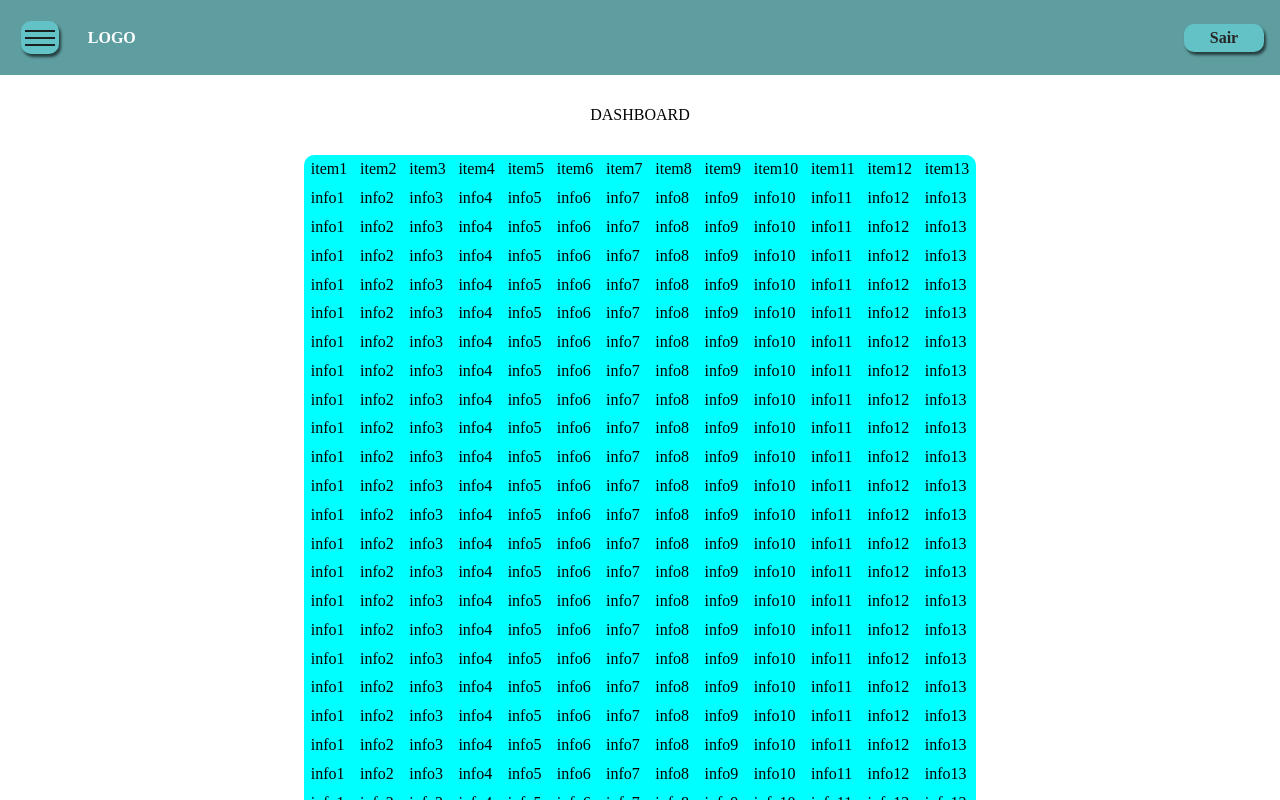
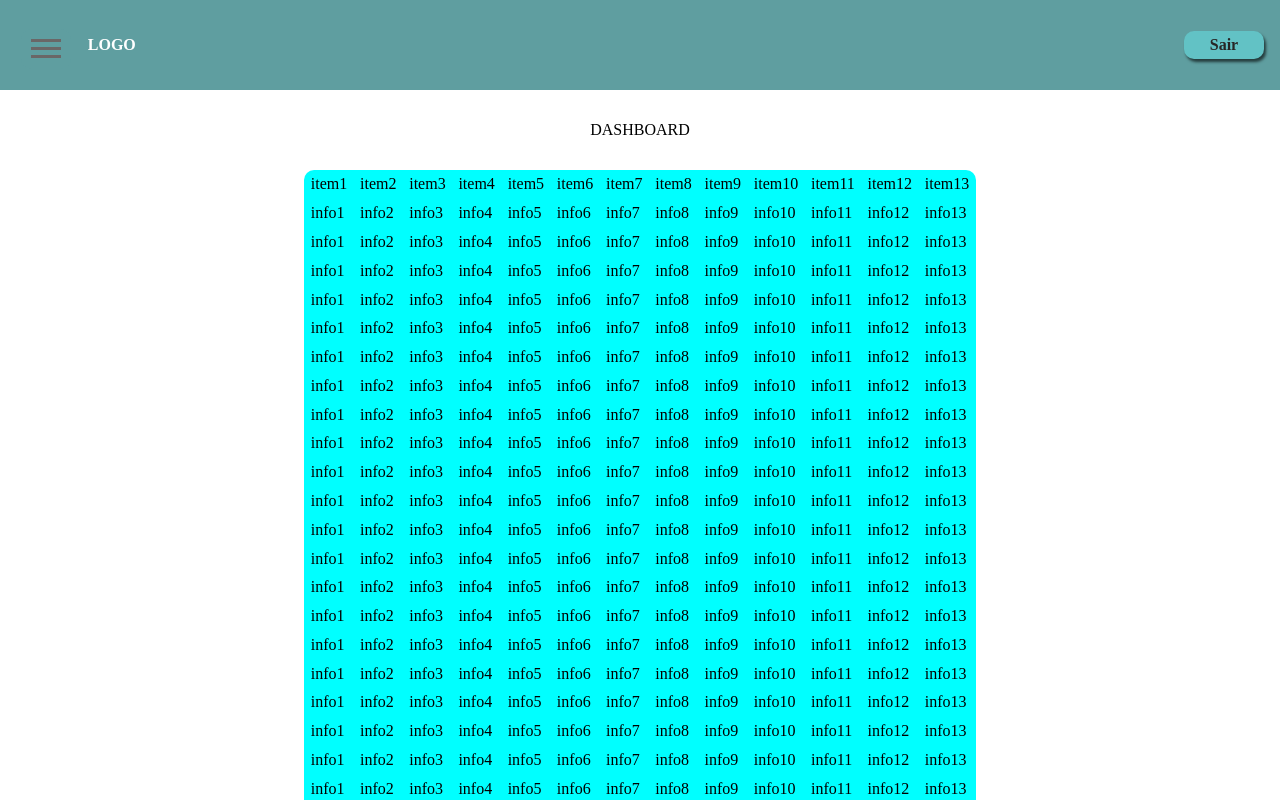
Before and after one commit to flaviocardoso/os-react, a React (Create React App) app: page / in a window 1280 px wide. Built offline with nearby package versions, Linux system fonts and the light colour scheme.

Commit message:
botão hamburger para x para aparecer quando clicar

```diff
--- a/src/componentes/ButtonHamburger/ButtonHamburger.module.scss
+++ b/src/componentes/ButtonHamburger/ButtonHamburger.module.scss
@@ -14,23 +14,53 @@
 
 .ButtonHamburger {
     margin: 0;
-    padding: 4px;
-    height: 33px;
+    padding: 5px 5px 35px;
+    height: 35px;
     color: $navbarlogout-cor;
-    background-color: $navbarlogout-cor-de-fundo;
+    background-color: $navbar-cor-de-fundo;
     border-radius: 10px;
-    box-shadow: 2px 3px 3px #0000009f;
+    transition: transform 1s;
     cursor: pointer;
     font-size: 1rem;
     &:active {
         background-color:$navbar-cor-de-fundo;
-        box-shadow: 2px 2px 4px #0000009f inset;
     }
-    div {
-        width: 30px;
-        height: 2px;
-        justify-self: center;
-        background-color: #1a1f20;
-        margin: 5px 0;
+
+    .ham, .exis, &:active .exis {
+        display: block;
+        width: 35px;
+        height: 4px;
+        background-color: rgb(106, 103, 103);
+        margin: 5px;
+        transform: none;
     }
 }
+
+@media screen and (min-width:961px) {
+    .ButtonHamburger {
+        &:active {
+            background-color:$navbar-cor-de-fundo;
+        }
+
+        .exis:last-child , &:active .ham:last-child {
+            transform: rotate(-45deg) translate(0px, 0px);
+        }
+
+        .exis:nth-child(2) , &:active .ham:nth-child(2) {
+            display: none;
+        }
+
+        .exis:first-child, &:active .ham:first-child {
+            transform: rotate(45deg) translate(6px, 6px);
+        }
+
+        .ham, .exis, &:active .exis {
+            display: block;
+            width: 30px;
+            height: 3px;
+            background-color: rgb(106, 103, 103);
+            margin: 5px;
+            transform: none;
+        }
+    }
+}
--- a/src/componentes/ButtonHamburger/index.tsx
+++ b/src/componentes/ButtonHamburger/index.tsx
@@ -3,15 +3,19 @@ import React from "react";
 import style from './ButtonHamburger.module.scss';
 
 interface Props {
+    hasX: Boolean,
     onClick?: (() => void) | ((e: any) => void)
 }
 
-const ButtonHamburger: React.FC<Props> = ({ onClick }: Props) => {
+const ButtonHamburger: React.FC<Props> = ({ hasX, onClick }: Props) => {
+
+    let bx = (hasX) ?
+        <><div className={style.exis}></div><div className={style.exis}></div><div className={style.exis}></div></>:
+        <><div className={style.ham}></div><div className={style.ham}></div><div className={style.ham}></div></>;
+
     return (
         <Button type='button' onClick={onClick} style={style.ButtonHamburger}>
-            <div></div>
-            <div></div>
-            <div></div>
+            { bx }
         </Button>
     );
 }
--- a/src/componentes/Dashboard/Dashboard.module.scss
+++ b/src/componentes/Dashboard/Dashboard.module.scss
@@ -53,18 +53,6 @@
     .show {
         transform: translate3d($tamanho-961, 0, 0);
     }
-    ::-webkit-scrollbar {
-        height: 0;
-        width: 7px;
-    }
-    ::-webkit-scrollbar-track {
-        -webkit-box-shadow: inset 0 0 4px rgba(0,0,0,0.2);
-        border-radius: 6px;
-    }
-    ::-webkit-scrollbar-thumb {
-        -webkit-box-shadow: inset 0 0 4px rgba(0,0,0,0.3);
-        border-radius: 6px;
-    }
 }
 
 @media screen and (min-width:1025px) {
@@ -77,16 +65,4 @@
     .show {
         transform: translate3d($tamanho-1025, 0, 0);
     }
-    ::-webkit-scrollbar {
-        height: 0;
-        width: 7px;
-    }
-    ::-webkit-scrollbar-track {
-        -webkit-box-shadow: inset 0 0 4px rgba(0,0,0,0.2);
-        border-radius: 6px;
-    }
-    ::-webkit-scrollbar-thumb {
-        -webkit-box-shadow: inset 0 0 4px rgba(0,0,0,0.3);
-        border-radius: 6px;
-    }
 }
--- a/src/componentes/Dashboard/index.tsx
+++ b/src/componentes/Dashboard/index.tsx
@@ -20,7 +20,7 @@ const Dashboard: React.FC = () => {
         <>
         <Menu visivel={visivel} onClick={toggleMenu} />
         <article className={estilos.join(' ')}>
-            <Navbar onClick={toggleMenu} />
+            <Navbar hasX={visivel} onClick={toggleMenu} />
             <main>
                 <article>
                     <header>DASHBOARD</header>
--- a/src/componentes/Menu/Menu.module.scss
+++ b/src/componentes/Menu/Menu.module.scss
@@ -16,18 +16,24 @@
 }
 
 .hide {
-    transform: translate3d(-100vw, 0, 0);
+    transform: translate3d(-$tamanho-menor-481, 0, 0);
 }
 
 @media screen and (min-width:481px) {
     .MenuStyle {
         width: $tamanho-481;
     }
+    .hide {
+        transform: translate3d(-$tamanho-481, 0, 0);
+    }
 }
 
 @media screen and (min-width:641px) {
     .MenuStyle {
         width: $tamanho-641;
+    }
+    .hide {
+        transform: translate3d(-$tamanho-641, 0, 0);
     }
 }
 
@@ -36,17 +42,8 @@
         width: $tamanho-961;
         overflow: hidden;
     }
-    ::-webkit-scrollbar {
-        height: 0;
-        width: 10px;
-    }
-    ::-webkit-scrollbar-track {
-        -webkit-box-shadow: inset 0 0 8px rgba(0,0,0,0.3);
-        border-radius: 6px;
-    }
-    ::-webkit-scrollbar-thumb {
-        -webkit-box-shadow: inset 0 0 8px rgba(0,0,0,0.5);
-        border-radius: 6px;
+    .hide {
+        transform: translate3d(-$tamanho-961, 0, 0);
     }
 }
 
@@ -55,16 +52,7 @@
         width: $tamanho-1025;
         overflow: hidden;
     }
-    ::-webkit-scrollbar {
-        height: 0;
-        width: 10px;
-    }
-    ::-webkit-scrollbar-track {
-        -webkit-box-shadow: inset 0 0 8px linear-gradient(180deg, rgba(2,0,36,1) 0%, rgba(9,9,121,1) 37%, rgba(0,212,255,1) 100%);
-        border-radius: 6px;
-    }
-    ::-webkit-scrollbar-thumb {
-        -webkit-box-shadow: inset 0 0 8px linear-gradient(180deg, rgba(2,0,36,1) 0%, rgba(9,9,121,1) 37%, rgba(0,212,255,1) 100%);
-        border-radius: 6px;
+    .hide {
+        transform: translate3d(-$tamanho-1025, 0, 0);
     }
 }
--- a/src/componentes/Menu/index.tsx
+++ b/src/componentes/Menu/index.tsx
@@ -1,7 +1,6 @@
 import React from "react";
 import style from './Menu.module.scss';
 import Overlay from "componentes/Overlay";
-import ButtonHamburger from "componentes/ButtonHamburger";
 
 interface Props {
     visivel: Boolean,
@@ -17,7 +16,6 @@ const Menu: React.FC<Props> = ({ visivel, onClick }: Props) => {
     return (
         <>
         <div className={estilos.join(' ')}>
-           <ButtonHamburger onClick={onClick} />
         </div>
         <Overlay mostrar={visivel} onClick={onClick}></Overlay>
         </>
--- a/src/componentes/Navbar/index.tsx
+++ b/src/componentes/Navbar/index.tsx
@@ -4,16 +4,17 @@ import ButtonHamburger from 'componentes/ButtonHamburger';
 import ButtonLogout from 'componentes/ButtonLogout';
 
 interface Props {
+    hasX: Boolean,
     onClick?: (() => void) | ((event: any) => void)
 }
 
-const Navbar: React.FC<Props> = ({ onClick }: Props) => {
+const Navbar: React.FC<Props> = ({ hasX, onClick }: Props) => {
     return (
         <header className={style.Navbar}>
             <nav>
                 <ul role="navigation" id="globalnav">
                     <li>
-                        <ButtonHamburger onClick={onClick} />
+                        <ButtonHamburger hasX={hasX} onClick={onClick} />
                     </li>
                     <li>LOGO</li>
                 </ul>
--- a/src/index.scss
+++ b/src/index.scss
@@ -1,3 +1,5 @@
+@import 'variaveis';
+
 html, body, div, span, applet, object, iframe,
 h1, h2, h3, h4, h5, h6, p, blockquote, pre,
 a, abbr, acronym, address, big, cite, code,
@@ -66,10 +68,12 @@ button {
 	box-sizing: border-box;
 	text-decoration: none;
 }
-::-webkit-scrollbar {
-	height: 0;
-	width: 0;
-}
+// ::-webkit-scrollbar {
+// 	height: 0;
+// 	width: 0;
+// }
+// ::-webkit-slider-thumb { background: transparent; }
+// ::-webkit-scrollbar-track { background-color: transparent; }
 
 body {
 	font-size: 100%;
@@ -87,3 +91,20 @@ html, body {
 	top: 0;
 	left: 25vw; */
 }
+
+@media screen and (min-width:961px) {
+	::-webkit-scrollbar {
+        height: 0;
+        width: 9px;
+		// border: 1px solid;
+    }
+    ::-webkit-scrollbar-track {
+		background-color: $navbar-cor-de-fundo;
+        -webkit-box-shadow: inset 0 0 9px rgba(173, 169, 169, 0.4);
+        // border-radius: 6px;
+    }
+    ::-webkit-scrollbar-thumb {
+        background-color: rgba(173, 169, 169);
+        border-radius: 6px;
+    }
+}
```
